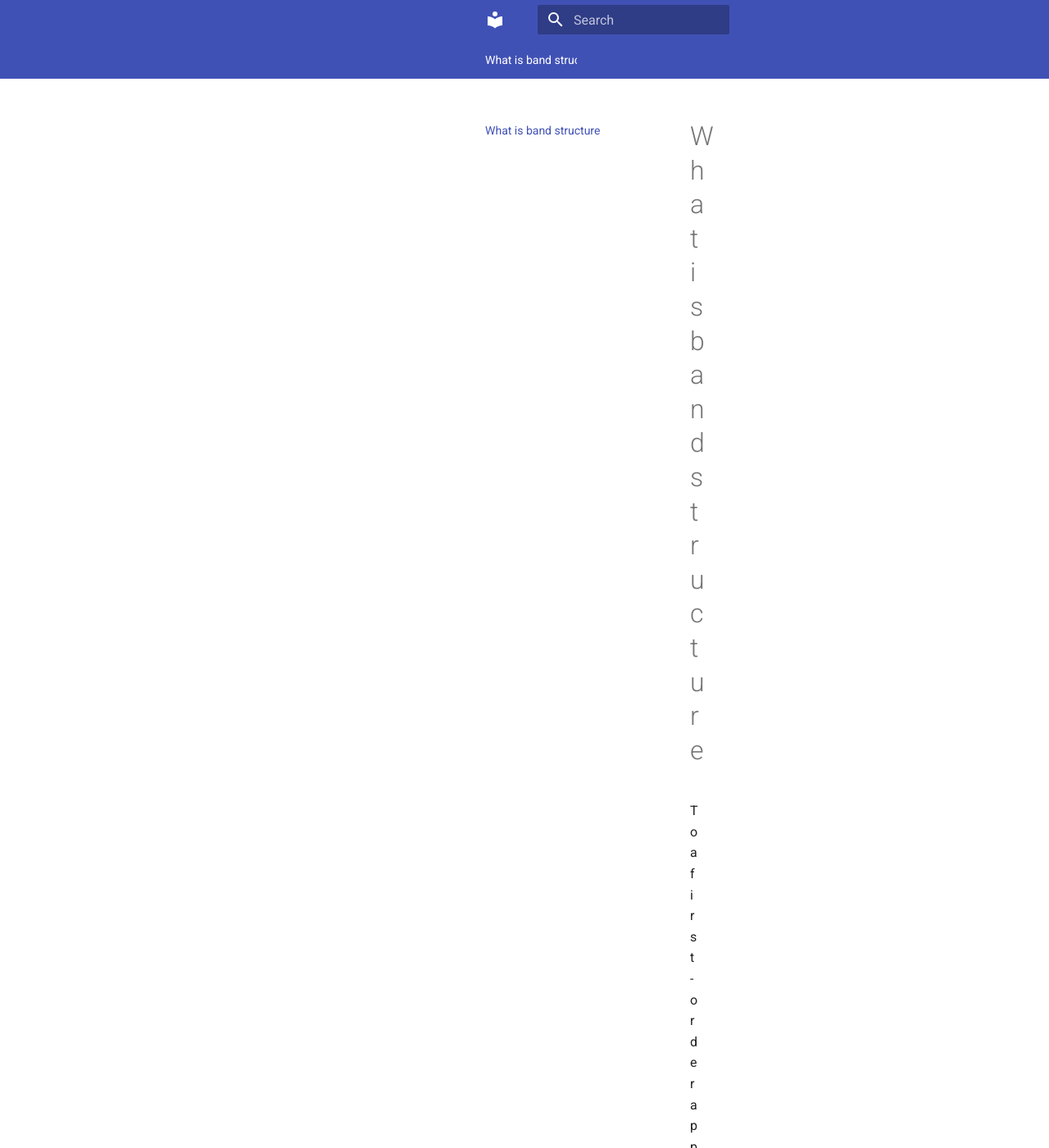
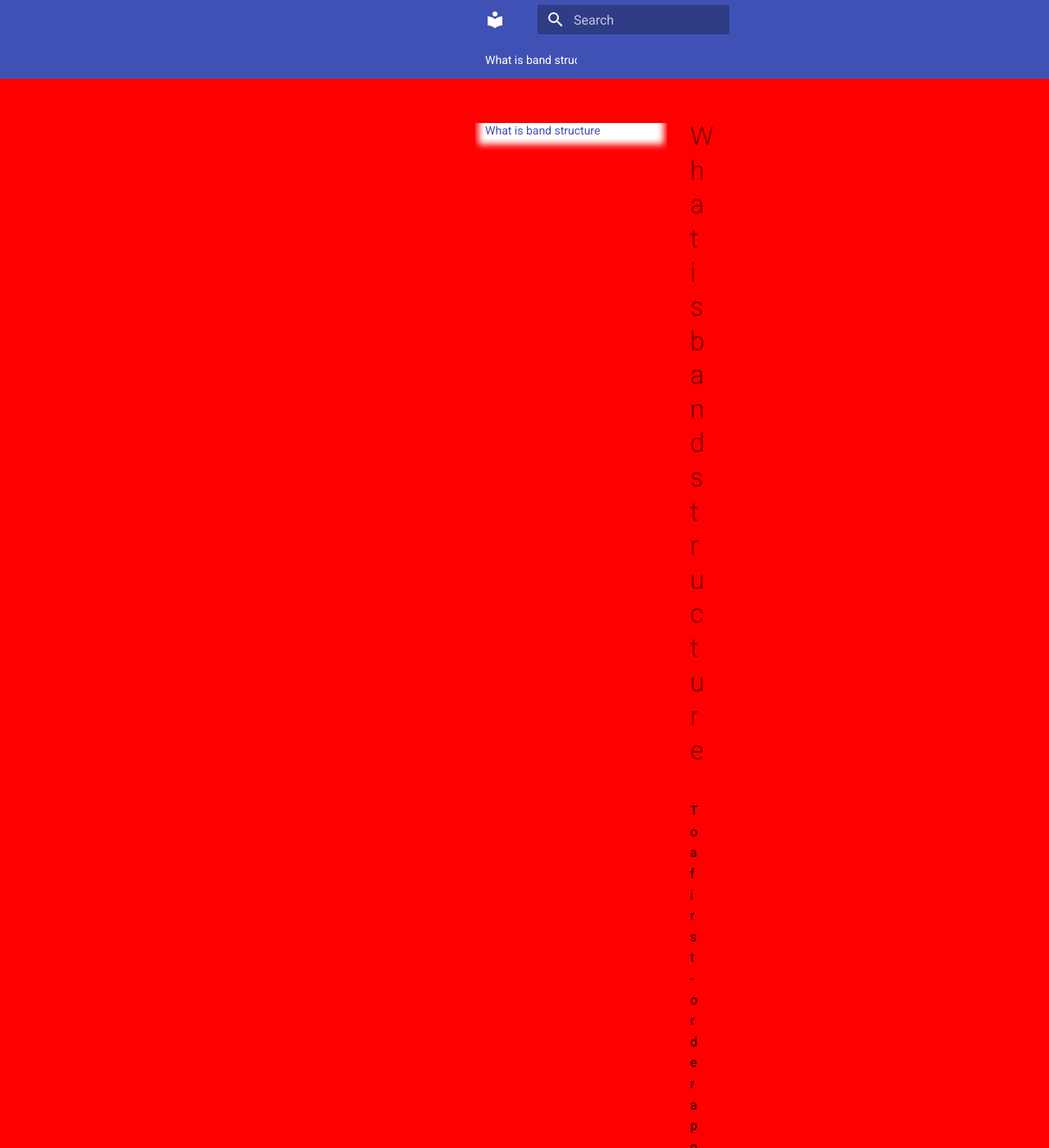
Before and after one commit to ekrakov/BandAidsite, an MkDocs documentation site: the page built from docs/index.md, in a window 1280 px wide and 1400 px high. Shown: the whole window at 82% size. Built offline with MkDocs 1.6.1 and Material for MkDocs 9.7.7, drawn with Linux system fonts in a browser that asks for light colours.

Commit message:
debug stylesheet

```diff
--- a/docs/stylesheets/custom.css
+++ b/docs/stylesheets/custom.css
@@ -18,3 +18,8 @@
 .md-sidebar {
     max-width: 250px; /* Adjust the sidebar width */
 }
+
+
+body {
+    background-color: red !important;
+  }
```
